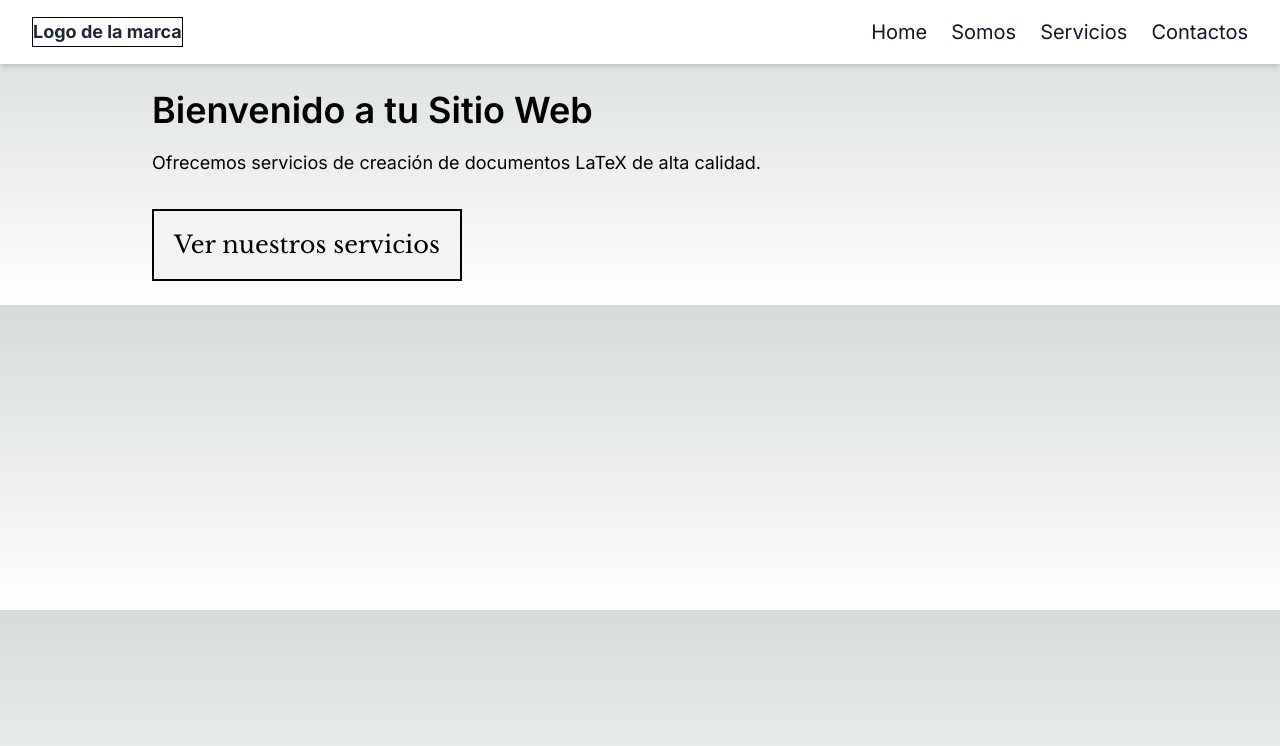
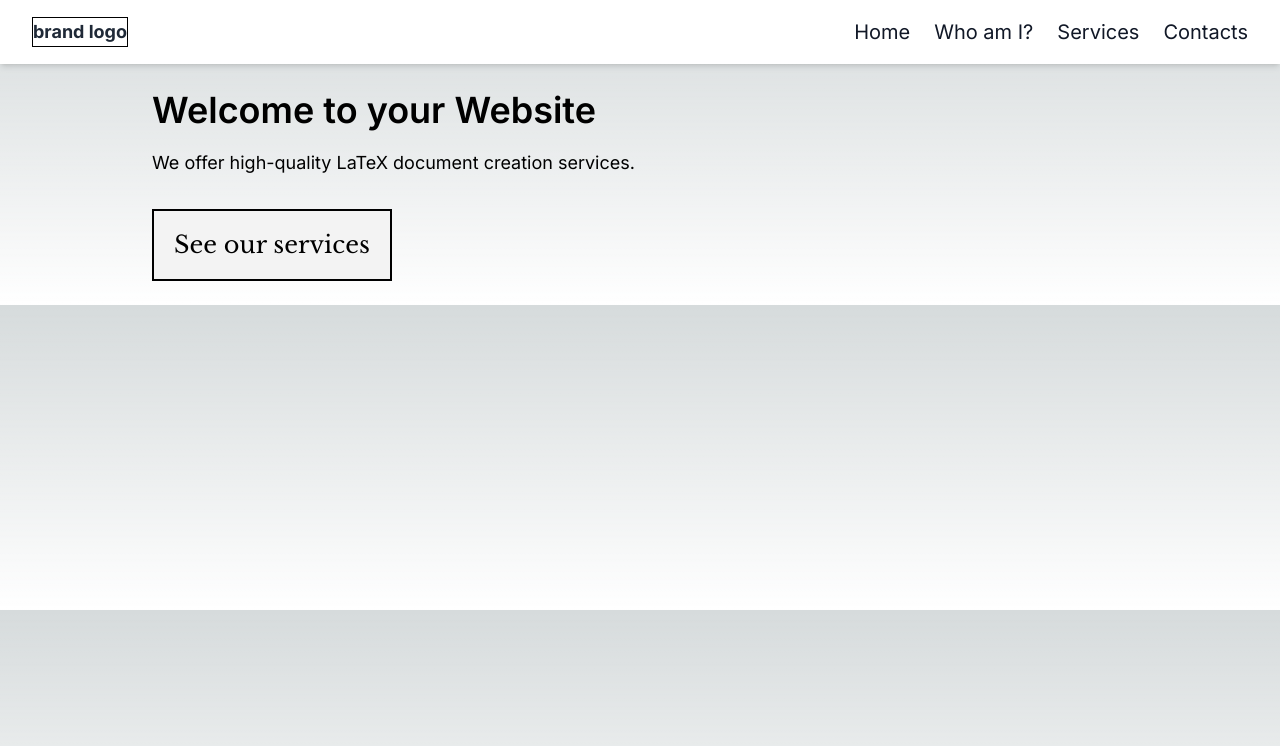
Before and after one commit to jose803196/LearnNextjs, a Next.js app: page / in a window 1280 px wide. Shown: the top 746 px of the page. Built offline with nearby package versions, Linux system fonts and the light colour scheme.

Commit message:
Change the language´s page

```diff
--- a/src/app/contactos/page.tsx
+++ b/src/app/contactos/page.tsx
@@ -5,8 +5,8 @@ const Index = () => {
   return (
     <div>
       <Navbar />
-      <h1>Contactossssssss</h1>
-      <p>Este es un ejemplo de cómo crear una barra de navegación con Tailwind CSS y Next.js.</p>
+      <h1>Contacts</h1>
+      <p>This is an example of how to create a navigation bar with Tailwind CSS and Next.js.</p>
     </div>
   );
 };
--- a/src/app/page.tsx
+++ b/src/app/page.tsx
@@ -14,11 +14,11 @@ const Index = () => {
       </Head>
       <Navbar />
       <main className="max-w-5xl mx-auto p-6">
-        <h1 className="text-4xl font-semibold leading-tight">Bienvenido a tu Sitio Web</h1>
-        <p className="text-lg mt-4">Ofrecemos servicios de creación de documentos LaTeX de alta calidad.</p>
+        <h1 className="text-4xl font-semibold leading-tight">Welcome to your Website</h1>
+        <p className="text-lg mt-4">We offer high-quality LaTeX document creation services.</p>
         <div className="mt-8">
           <Link href="/servicios">
-            <button>Ver nuestros servicios</button>
+            <button>See our services</button>
           </Link>
         </div>
       </main>
--- a/src/app/servicios/page.tsx
+++ b/src/app/servicios/page.tsx
@@ -5,8 +5,8 @@ const Index = () => {
   return (
     <div>
       <Navbar />
-      <h1>Servicios</h1>
-      <p>Este es un ejemplo de cómo crear una barra de navegación con Tailwind CSS y Next.js.</p>
+      <h1>Services</h1>
+      <p>This is an example of how to create a navigation bar with Tailwind CSS and Next.js.</p>
     </div>
   );
 };
--- a/src/app/somos/page.tsx
+++ b/src/app/somos/page.tsx
@@ -5,8 +5,8 @@ const Index = () => {
   return (
     <div>
       <Navbar />
-      <h1>Somos</h1>
-      <p>Este es un ejemplo de cómo crear una barra de navegación con Tailwind CSS y Next.js.</p>
+      <h1>Who am I?</h1>
+      <p>This is an example of how to create a navigation bar with Tailwind CSS and Next.js.</p>
     </div>
   );
 };
--- a/src/app/ui/components/Navbar.jsx
+++ b/src/app/ui/components/Navbar.jsx
@@ -5,12 +5,12 @@ const Navbar = () => {
     <nav className="bg-white shadow-md">
       <div className="max-w-7xl mx-auto px-4 sm:px-6 lg:px-8">
         <div className="flex justify-between items-center h-16">
-          <a href="/" className="text-gray-800  border border-black font-bold text-lg">Logo de la marca</a>
+          <a href="/" className="text-gray-800  border border-black font-bold text-lg">brand logo</a>
           <div className="hidden sm:flex sm:items-center sm:space-x-6">
             <a href="/" className="text-gray-900 hover:text-gray-700 transition-colors duration-150 ease-in-out">Home</a>
-            <a href="/somos" className="text-gray-900 hover:text-gray-700 transition-colors duration-150 ease-in-out">Somos</a>
-            <a href="/servicios" className="text-gray-900 hover:text-gray-700 transition-colors duration-150 ease-in-out">Servicios</a>
-            <a href="/contactos" className="text-gray-900 hover:text-gray-700 transition-colors duration-150 ease-in-out">Contactos</a>
+            <a href="/somos" className="text-gray-900 hover:text-gray-700 transition-colors duration-150 ease-in-out">Who am I?</a>
+            <a href="/servicios" className="text-gray-900 hover:text-gray-700 transition-colors duration-150 ease-in-out">Services</a>
+            <a href="/contactos" className="text-gray-900 hover:text-gray-700 transition-colors duration-150 ease-in-out">Contacts</a>
           </div>
         </div>
       </div>
```
